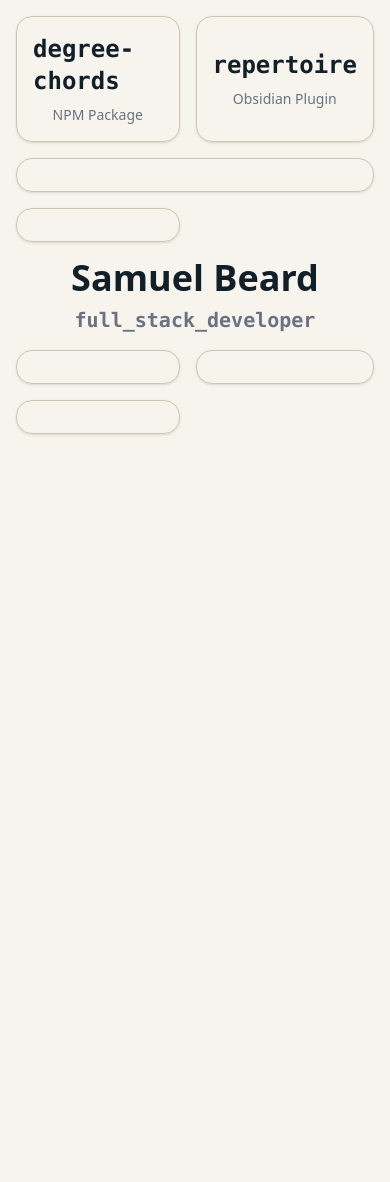
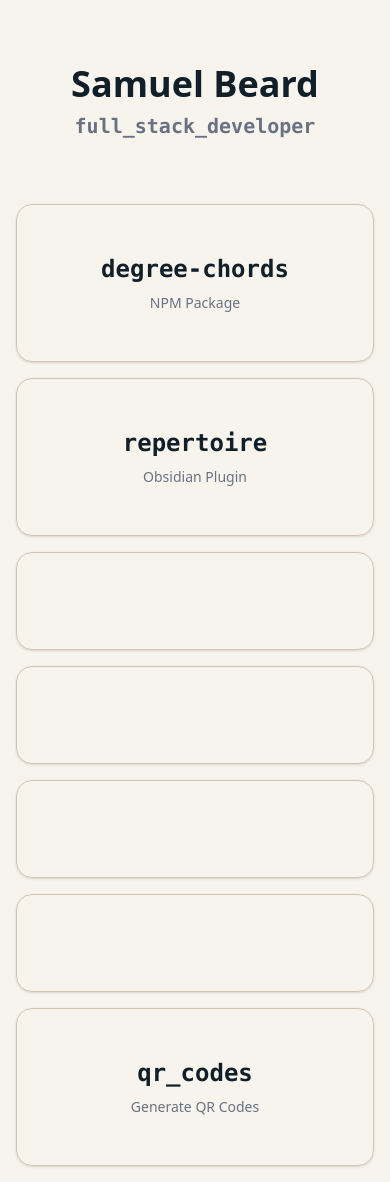
Before and after one commit to samuelbeard/samuelbeard.xyz, a Next.js app: page / in a window 390 px wide. Before the commit the page ends 844 px from the top, so only its background shows below. Built offline with nearby package versions, Linux system fonts and the light colour scheme.

Commit message:
links in hp

```diff
--- a/app/globals.css
+++ b/app/globals.css
@@ -211,6 +211,10 @@
     @apply bg-background text-foreground antialiased;
     font-family: var(--font-body);
   }
+
+  .hp-card {
+    @apply border rounded-2xl px-4 py-12 md:py-4 shadow flex flex-col justify-center items-center gap-2 hover:shadow-lg transition-all duration-300 hover:bg-white/30;
+  }
 }
 
 @utility church-grid {
--- a/app/page.tsx
+++ b/app/page.tsx
@@ -3,10 +3,16 @@ import Link from "next/link";
 export default function Home() {
   return (
     <>
-      <div className="h-auto md:h-screen grid grid-cols-1 md:grid-cols-4 gap-4 p-4 ">
+      <div className="h-auto md:h-screen grid grid-cols-1 md:grid-cols-4 gap-4 p-4">
+        <div className="md:hidden md:col-span-2 flex justify-center items-center flex-col gap-2 py-12">
+          <h1 className="text-4xl font-bold">Samuel Beard</h1>
+          <h2 className="text-xl font-bold text-gray-500 font-mono">
+            full_stack_developer
+          </h2>
+        </div>
         <Link
           href="https://www.npmjs.com/package/degree-chords"
-          className="border rounded-2xl p-4 shadow flex flex-col justify-center items-center gap-2 hover:shadow-lg transition-all duration-300 hover:bg-white/30"
+          className="hp-card hover:rotate-3"
           target="_blank"
           rel="noopener noreferrer"
         >
@@ -15,24 +21,30 @@ export default function Home() {
         </Link>
         <Link
           href="https://community.obsidian.md/plugins/repertoire"
-          className="border rounded-2xl p-4 shadow flex flex-col justify-center items-center gap-2 hover:shadow-lg transition-all duration-300 hover:bg-white/30"
+          className="hp-card hover:-rotate-2"
           target="_blank"
           rel="noopener noreferrer"
         >
           <h3 className="text-2xl font-bold font-mono">repertoire</h3>
           <h4 className="text-sm text-gray-500">Obsidian Plugin</h4>
         </Link>
-        <div className="border rounded-2xl p-4 shadow flex flex-col justify-center items-center gap-2 hover:shadow-lg transition-all duration-300 col-span-2 hover:bg-white/30"></div>
-        <div className="border rounded-2xl p-4 shadow"></div>
-        <div className="col-span-2 flex justify-center items-center flex-col gap-2">
+        <div className="hp-card md:col-span-2"></div>
+        <div className="hp-card"></div>
+        <div className="hidden md:col-span-2 md:flex justify-center items-center flex-col gap-2">
           <h1 className="text-4xl font-bold">Samuel Beard</h1>
           <h2 className="text-xl font-bold text-gray-500 font-mono">
             full_stack_developer
           </h2>
         </div>
-        <div className="border rounded-2xl p-4 shadow flex flex-col justify-center items-center gap-2 hover:shadow-lg transition-all duration-300 hover:bg-white/30"></div>
-        <div className="border rounded-2xl p-4 shadow flex flex-col justify-center items-center gap-2 hover:shadow-lg transition-all duration-300 hover:bg-white/30 md:col-span-3"></div>
-        <div className="border rounded-2xl p-4 shadow flex flex-col justify-center items-center gap-2 hover:shadow-lg transition-all duration-300 hover:bg-white/30"></div>
+        <div className="hp-card"></div>
+        <div className="hp-card md:col-span-3"></div>
+        <Link
+          href="/qr"
+          className="hp-card hover:rotate-1"
+        >
+          <h3 className="text-2xl font-bold font-mono">qr_codes</h3>
+          <h4 className="text-sm text-gray-500">Generate QR Codes</h4>
+        </Link>
       </div>
     </>
   );
```
